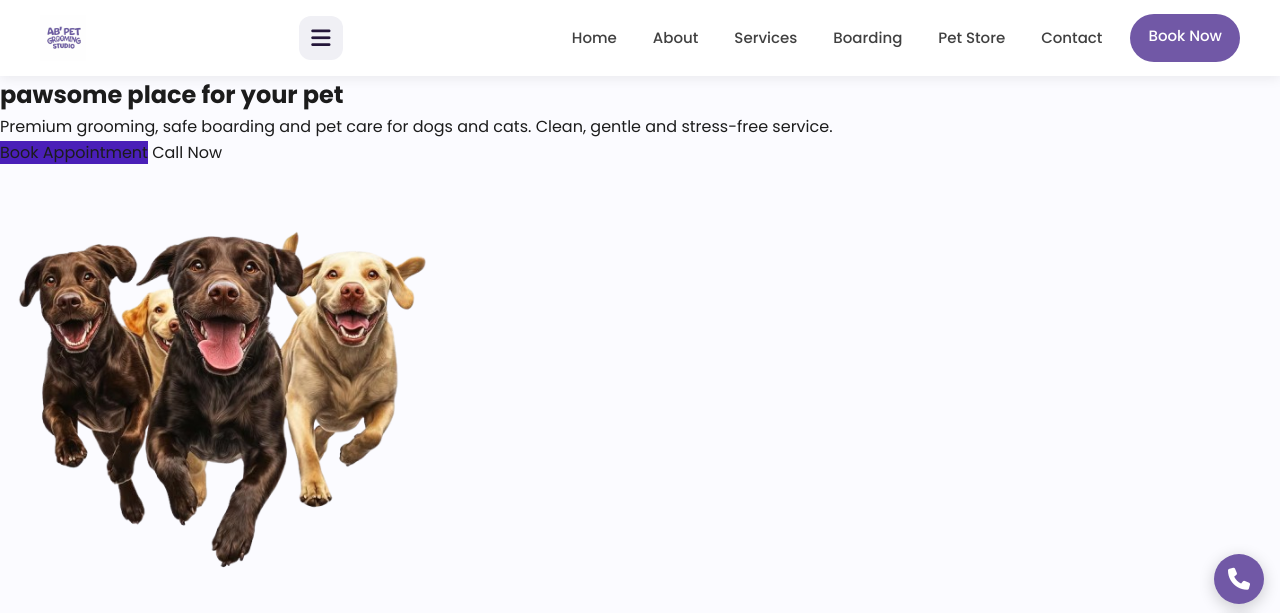
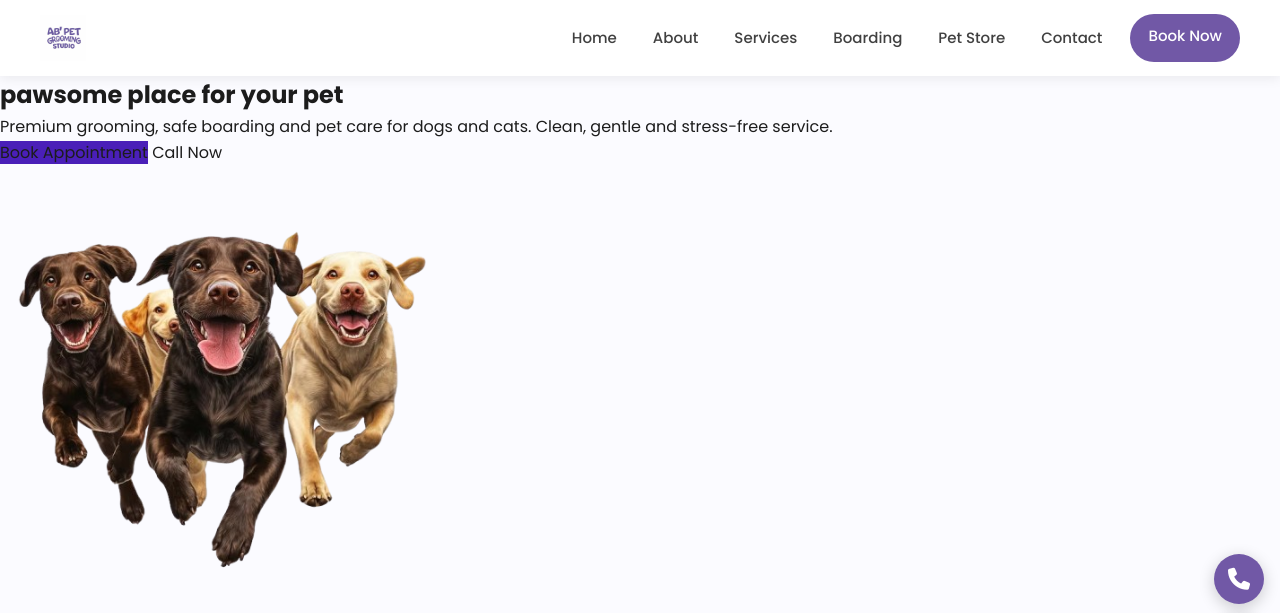
Before and after one commit to diyav615-byte/AB-PET-GROOMING-1, a PHP site: page / in a window 1280 px wide. Shown: the top 613 px of the page. Run offline with PHP 8.4, Linux system fonts and the light colour scheme.

Commit message:
Hide hamburger on desktop via extra safety CSS

```diff
--- a/assets/css/style.css
+++ b/assets/css/style.css
@@ -207,3 +207,7 @@ button { font-family: inherit; }
     height: 46px;
   }
 }
+/* Ensure hamburger is hidden on desktop screens */
+@media (min-width: 768px) {
+  .menu-toggle { display: none !important; }
+}
```
